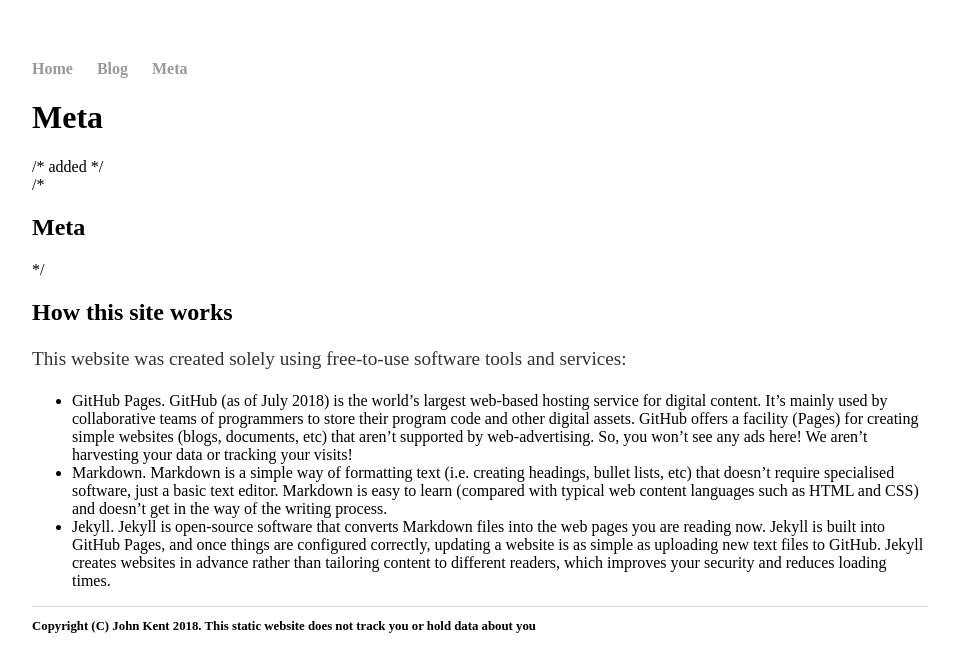
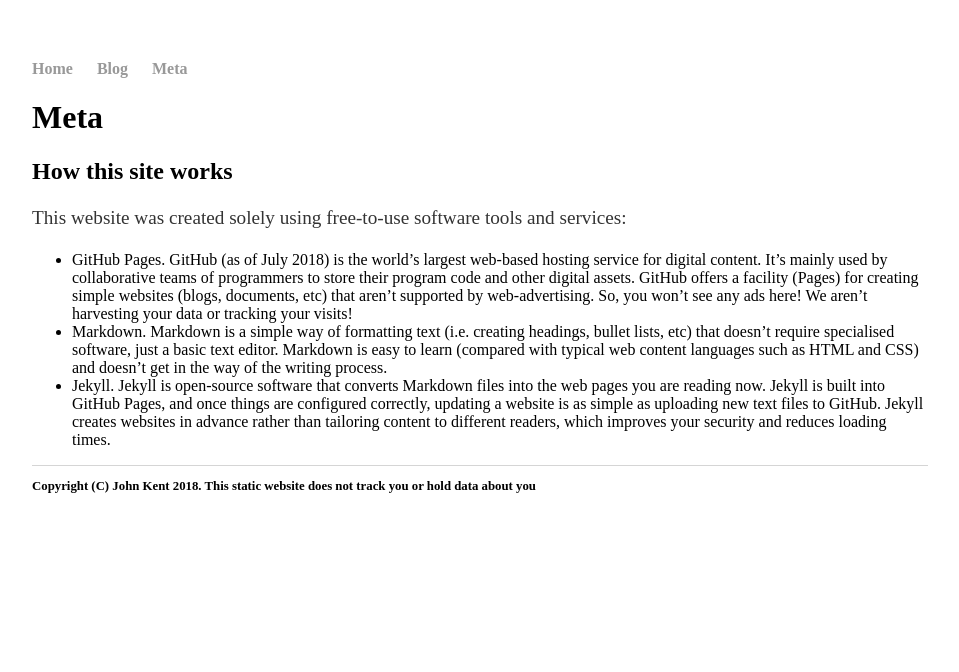
Before and after one commit to KineticLensman/KineticLensman.github.io, a Jekyll site: the page built from meta.md, in a window 1280 px wide. Shown: the top 672 px of the page, without its empty margins (160-1119 px from the left). Built offline with Jekyll 4.4.1, drawn with Linux system fonts in a browser that asks for light colours.

Commit message:
Update page.html

```diff
--- a/_layouts/page.html
+++ b/_layouts/page.html
@@ -1,10 +1,10 @@
 ---
 layout: default
 ---
-<h1>{{ page.title }}</h1> /* added */
+<h1>{{ page.title }}</h1>
 <div class="post">
 
-    /* <h2>{{ page.title }}</h2> */
+
 
 	<div class="entry">{{ content }}</div>
 
```
